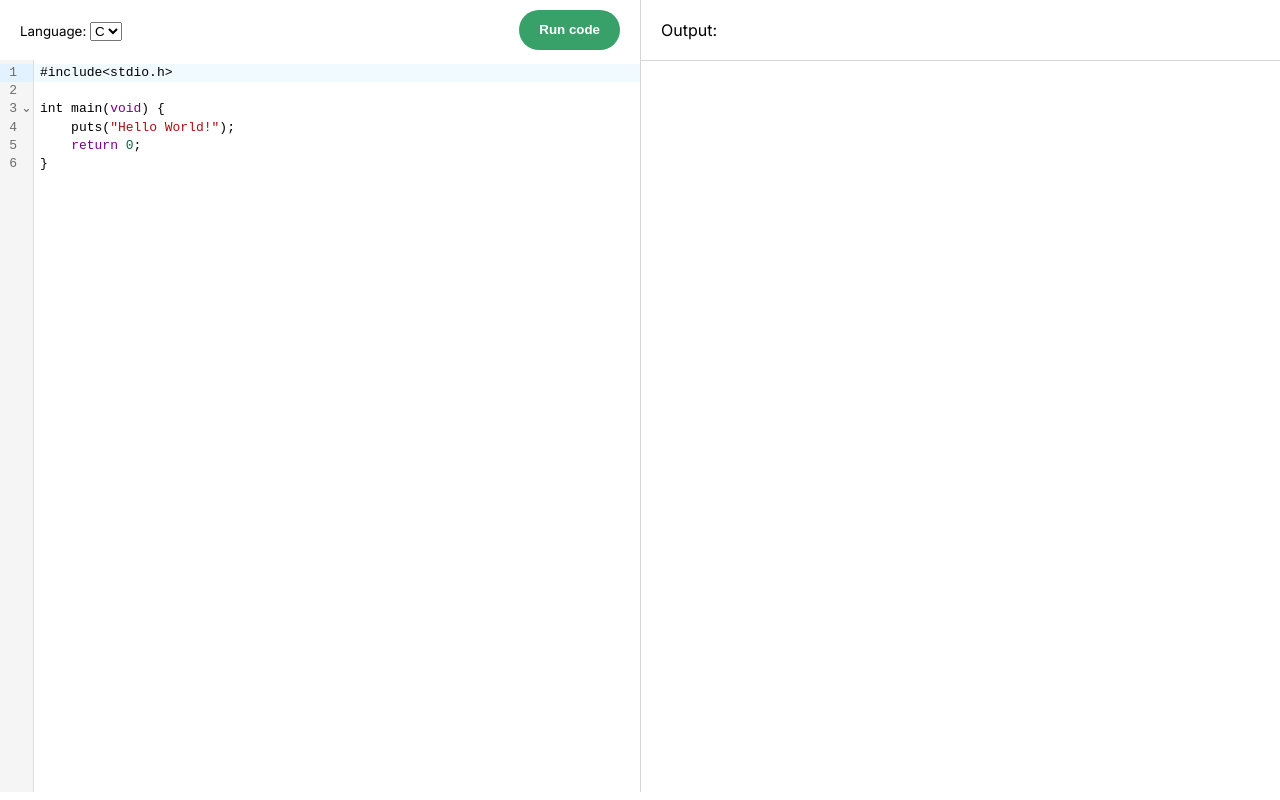
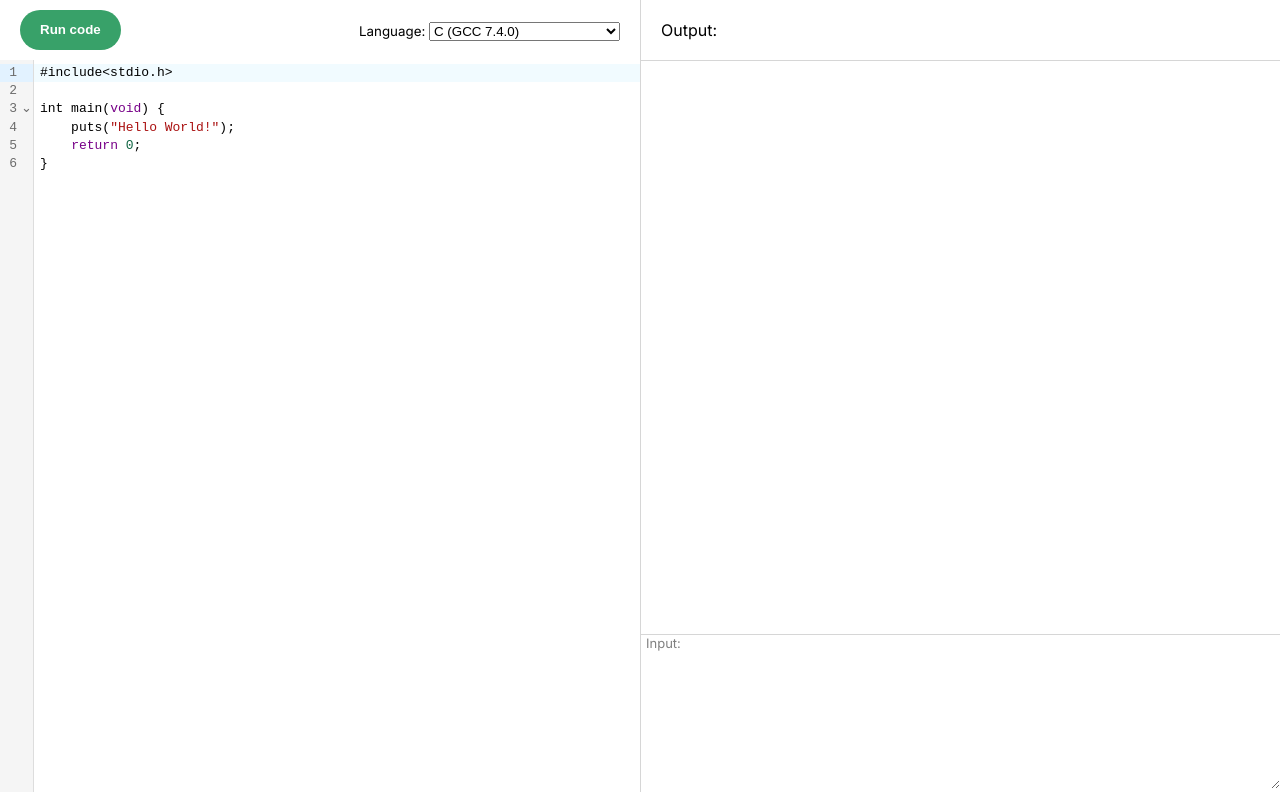
Before and after one commit to IvyNguyenn/cute-ide, a Next.js app: page /ide in a window 1280 px wide. Built offline with nearby package versions, Linux system fonts and the light colour scheme.

Commit message:
+ Update UI + Add std input and test

```diff
--- a/app/ide/(components)/CodeMirror.module.scss
+++ b/app/ide/(components)/CodeMirror.module.scss
@@ -18,15 +18,23 @@
         font-weight: 600;
         line-height: 1rem;
         cursor: pointer;
+        &:disabled {
+          opacity: 0.7;
         }
       }
     }
-  &__output {
+  }
+  &__console {
     display: flex;
     flex-direction: column;
     flex: 50% 1;
     flex-shrink: 0;
     border-left: 1px solid var(--lightgray);
+    &__output {
+      display: flex;
+      flex-direction: column;
+      flex-shrink: 0;
+      height: 80%;
       div:first-child {
         padding: 20px;
         border-bottom: 1px solid var(--lightgray);
@@ -41,4 +49,23 @@
         }
       }
     }
+    &__input {
+      position: relative;
+      border-top: 1px solid var(--lightgray);
+      flex-grow: 1;
+      textarea {
+        border: 0;
+        padding: 20px;
+        width: 100%;
+        height: 98%;
       }
+      label {
+        position: absolute;
+        left: 5px;
+        top: 0;
+        font-size: small;
+        color: gray;
+      }
+    }
+  }
+}
--- a/app/ide/(components)/CodeMirror.tsx
+++ b/app/ide/(components)/CodeMirror.tsx
@@ -27,8 +27,9 @@ int main(void) {
     message: null,
     status: { id: 0, description: '' },
   });
+  const [error, setError] = useState(undefined);
 
-  const _onChange = (value: string, _viewUpdate: ViewUpdate) => {
+  const _handleChangeCode = (value: string, _viewUpdate: ViewUpdate) => {
     setCode(value);
   };
 
@@ -47,12 +48,21 @@ int main(void) {
       },
     };
     const res = await axios.request(options);
+    setError(undefined);
     setResult({ ...res.data });
   };
 
-  const _createSubmission = async () => {
+  const _createSubmission = async (event: React.SyntheticEvent) => {
     try {
+      event.preventDefault();
       setIsSubmitting(true);
+      const target = event.target as typeof event.target & {
+        language: { value: string };
+        input: { value: string };
+      };
+      const language = target.language.value;
+      const input = target.input.value;
+
       const options = {
         method: 'POST',
         url: `${COMPILER_API_URL}/submissions`,
@@ -66,9 +76,9 @@ int main(void) {
           'X-RapidAPI-Host': RapidAPIHost,
         },
         data: {
-          language_id: 52,
+          language_id: parseInt(language),
           source_code: window.btoa(code),
-          stdin: '',
+          stdin: window.btoa(input),
         },
       };
       const res = await axios.request(options);
@@ -76,8 +86,10 @@ int main(void) {
       if (token) {
         await _getSubmission(token);
       }
-    } catch (err) {
+    } catch (err: any) {
       console.log(err);
+      const errorMessage = JSON.stringify(err?.response?.data) || err?.message;
+      setError(errorMessage);
     } finally {
       setIsSubmitting(false);
     }
@@ -91,53 +103,112 @@ int main(void) {
   return (
     <div className={styles.editor}>
       <div className={styles.editor__code}>
-        <div className={styles.editor__code__controls}>
+        <form
+          id="controls-form"
+          className={styles.editor__code__controls}
+          onSubmit={_createSubmission}
+        >
+          <button type="submit" disabled={isSubmitting}>
+            Run code
+          </button>
           <span>
             <small>Language: </small>
-            <select defaultValue={52} style={{ flexShrink: 0 }}>
-              <option value={52}>C</option>
-              {/* <option value={63}>JavaScript</option> */}
+            <select
+              name="language"
+              defaultValue={programingLanguages[3].id}
+              style={{ flexShrink: 0 }}
+              disabled={isSubmitting}
+            >
+              {programingLanguages.map((language) => (
+                <option key={language.id} value={language.id}>
+                  {language.name}
+                </option>
+              ))}
             </select>
           </span>
-          <button
-            type="button"
-            disabled={isSubmitting}
-            onClick={_createSubmission}
-          >
-            Run code
-          </button>
-        </div>
+        </form>
         <CodeMirror
           value={code}
           height="92vh"
           theme={mode}
           extensions={[javascript({ jsx: true })]}
-          onChange={_onChange}
+          onChange={_handleChangeCode}
         />
       </div>
-      <div className={styles.editor__output}>
+      <div className={styles.editor__console}>
+        <div className={styles.editor__console__output}>
           <div>
             <span style={{ paddingRight: 10 }}>Output:</span>
             {isSubmitting ? (
               <small style={{ color: 'var(--blue)' }}>Running code...</small>
             ) : (
-            <b style={{ color: 'var(--green)' }}>{result.status.description}</b>
+              <b style={{ color: 'var(--green)' }}>
+                {result.status.description}
+              </b>
             )}
           </div>
-        <div className={styles.editor__output__result}>
-          {result.time && !isSubmitting && (
+          <div className={styles.editor__console__output__result}>
+            {!isSubmitting && (
               <>
-              <p style={{ color: 'var(--green)' }}>
+                {result.time && (
+                  <p style={{ color: 'var(--blue)' }}>
                     Finished in {result.time} ms
                   </p>
-              <p>{window.atob(result.stdout)}</p>
+                )}
+                {result.stdout && <p>{window.atob(result.stdout)}</p>}
+                {result.stderr && (
+                  <p style={{ color: 'var(--red)' }}>
+                    {window.atob(result.stderr)}
+                  </p>
+                )}
               </>
             )}
+            {error && <p style={{ color: 'var(--red)' }}>{error}</p>}
+          </div>
+        </div>
+        <div className={styles.editor__console__input}>
+          <label>Input:</label>
+          <textarea form="controls-form" name="input"></textarea>
         </div>
       </div>
     </div>
   );
 }
+
+const programingLanguages = [
+  { id: 45, name: 'Assembly (NASM 2.14.02)' },
+  { id: 46, name: 'Bash (5.0.0)' },
+  { id: 47, name: 'Basic (FBC 1.07.1)' },
+  { id: 48, name: 'C (GCC 7.4.0)' },
+  { id: 52, name: 'C++ (GCC 7.4.0)' },
+  { id: 49, name: 'C (GCC 8.3.0)' },
+  { id: 53, name: 'C++ (GCC 8.3.0)' },
+  { id: 50, name: 'C (GCC 9.2.0)' },
+  { id: 54, name: 'C++ (GCC 9.2.0)' },
+  { id: 51, name: 'C# (Mono 6.6.0.161)' },
+  { id: 55, name: 'Common Lisp (SBCL 2.0.0)' },
+  { id: 56, name: 'D (DMD 2.089.1)' },
+  { id: 57, name: 'Elixir (1.9.4)' },
+  { id: 58, name: 'Erlang (OTP 22.2)' },
+  { id: 44, name: 'Executable' },
+  { id: 59, name: 'Fortran (GFortran 9.2.0)' },
+  { id: 60, name: 'Go (1.13.5)' },
+  { id: 61, name: 'Haskell (GHC 8.8.1)' },
+  { id: 62, name: 'Java (OpenJDK 13.0.1)' },
+  { id: 63, name: 'JavaScript (Node.js 12.14.0)' },
+  { id: 64, name: 'Lua (5.3.5)' },
+  { id: 65, name: 'OCaml (4.09.0)' },
+  { id: 66, name: 'Octave (5.1.0)' },
+  { id: 67, name: 'Pascal (FPC 3.0.4)' },
+  { id: 68, name: 'PHP (7.4.1)' },
+  { id: 43, name: 'Plain Text' },
+  { id: 69, name: 'Prolog (GNU Prolog 1.4.5)' },
+  { id: 70, name: 'Python (2.7.17)' },
+  { id: 71, name: 'Python (3.8.1)' },
+  { id: 72, name: 'Ruby (2.7.0)' },
+  { id: 73, name: 'Rust (1.40.0)' },
+  { id: 74, name: 'TypeScript (3.7.4)' },
+];
 
 interface SubmissionResult {
   stdout: string;
--- a/app/ide/page.tsx
+++ b/app/ide/page.tsx
@@ -1,42 +1,5 @@
 import MyCodeMirror from './(components)/CodeMirror';
 
-export default async function Ide(props: any) {
-  return (
-    <MyCodeMirror programingLanguages={programingLanguages} {...process.env} />
-  );
+export default async function Ide() {
+  return <MyCodeMirror {...process.env} />;
 }
-
-const programingLanguages = [
-  { id: 45, name: 'Assembly (NASM 2.14.02)' },
-  { id: 46, name: 'Bash (5.0.0)' },
-  { id: 47, name: 'Basic (FBC 1.07.1)' },
-  { id: 48, name: 'C (GCC 7.4.0)' },
-  { id: 52, name: 'C++ (GCC 7.4.0)' },
-  { id: 49, name: 'C (GCC 8.3.0)' },
-  { id: 53, name: 'C++ (GCC 8.3.0)' },
-  { id: 50, name: 'C (GCC 9.2.0)' },
-  { id: 54, name: 'C++ (GCC 9.2.0)' },
-  { id: 51, name: 'C# (Mono 6.6.0.161)' },
-  { id: 55, name: 'Common Lisp (SBCL 2.0.0)' },
-  { id: 56, name: 'D (DMD 2.089.1)' },
-  { id: 57, name: 'Elixir (1.9.4)' },
-  { id: 58, name: 'Erlang (OTP 22.2)' },
-  { id: 44, name: 'Executable' },
-  { id: 59, name: 'Fortran (GFortran 9.2.0)' },
-  { id: 60, name: 'Go (1.13.5)' },
-  { id: 61, name: 'Haskell (GHC 8.8.1)' },
-  { id: 62, name: 'Java (OpenJDK 13.0.1)' },
-  { id: 63, name: 'JavaScript (Node.js 12.14.0)' },
-  { id: 64, name: 'Lua (5.3.5)' },
-  { id: 65, name: 'OCaml (4.09.0)' },
-  { id: 66, name: 'Octave (5.1.0)' },
-  { id: 67, name: 'Pascal (FPC 3.0.4)' },
-  { id: 68, name: 'PHP (7.4.1)' },
-  { id: 43, name: 'Plain Text' },
-  { id: 69, name: 'Prolog (GNU Prolog 1.4.5)' },
-  { id: 70, name: 'Python (2.7.17)' },
-  { id: 71, name: 'Python (3.8.1)' },
-  { id: 72, name: 'Ruby (2.7.0)' },
-  { id: 73, name: 'Rust (1.40.0)' },
-  { id: 74, name: 'TypeScript (3.7.4)' },
-];
```
Lines whose indentation alone changed are shown as unchanged.
